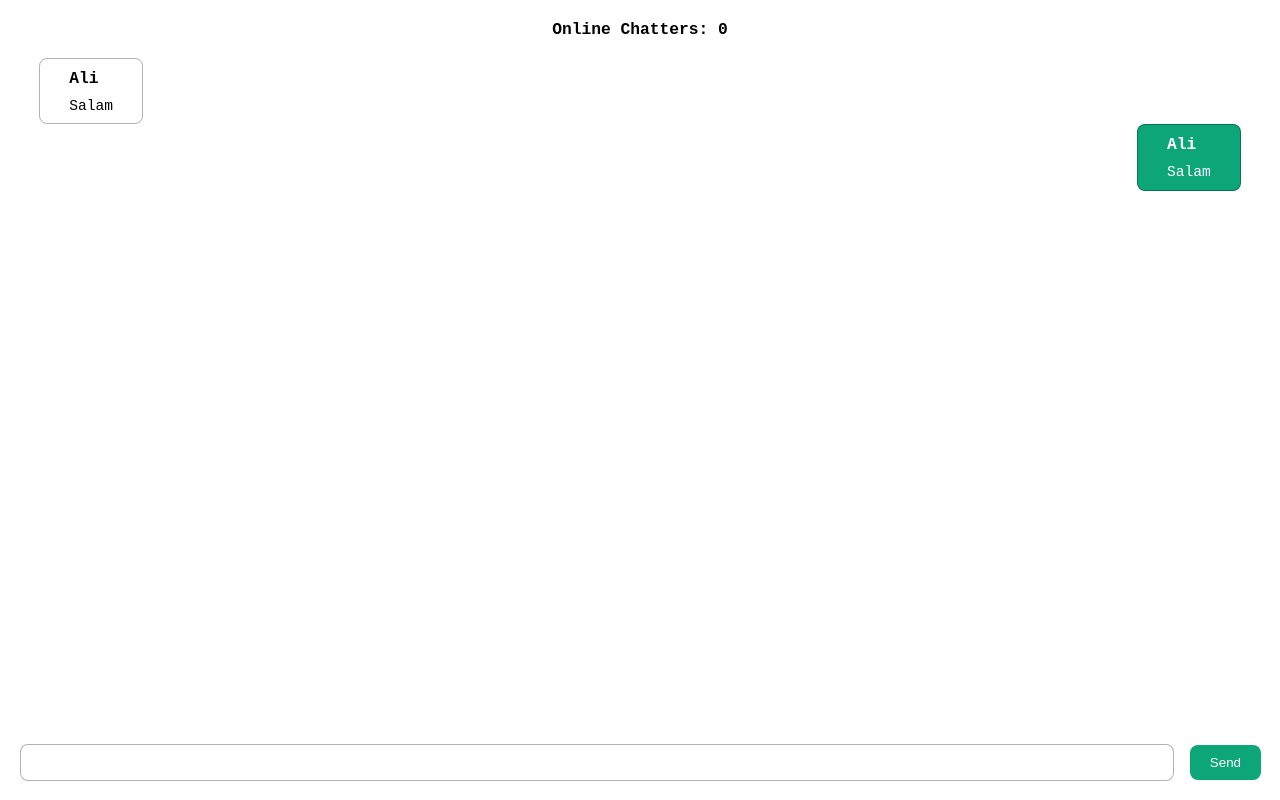
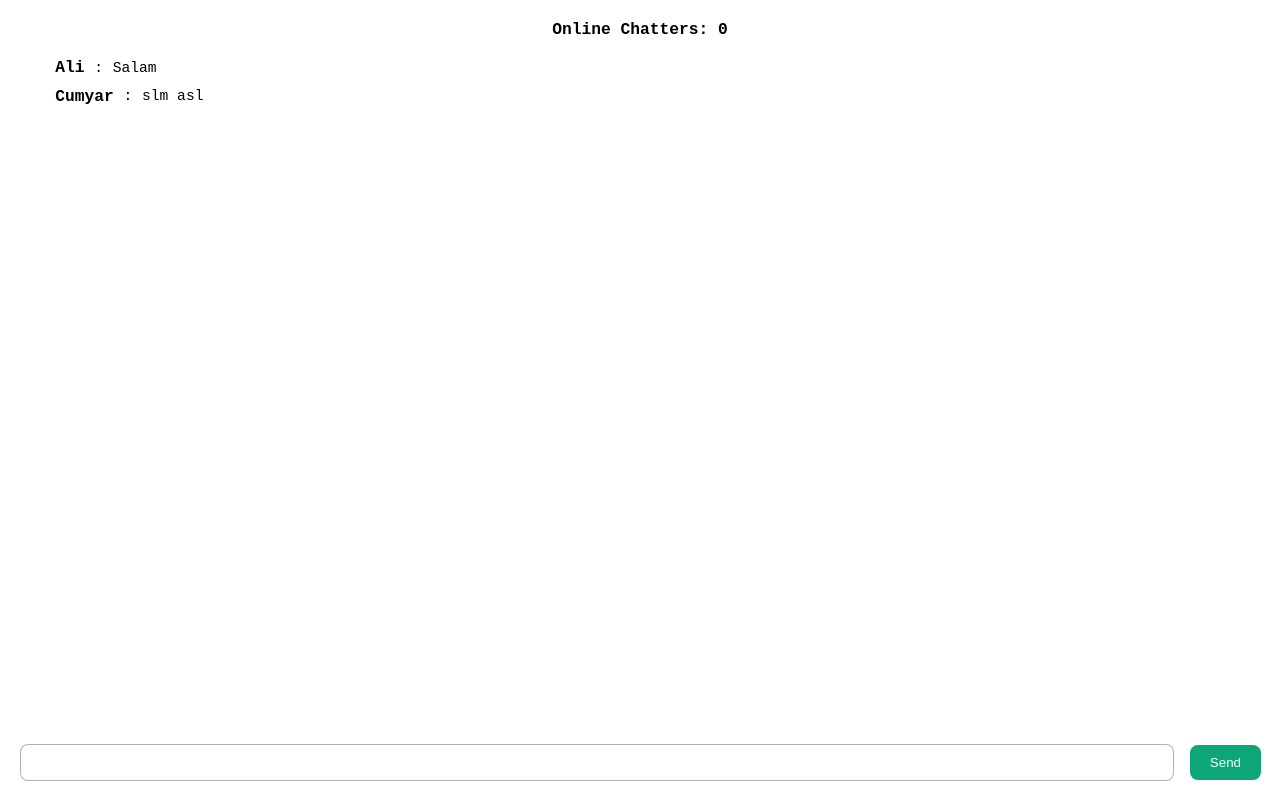
Before and after one commit to Afsharrr/online-chat, a website: page public/index.html in a window 1280 px wide. Drawn offline with nearby package versions, Linux system fonts and the light colour scheme; no server answers.

Commit message:
Changed style

```diff
--- a/public/index.html
+++ b/public/index.html
@@ -17,12 +17,14 @@
       <ul class="chat">
         <li class="message">
           <p class="message-username">Ali</p>
+          :
           <p class="message-text">Salam</p>
         </li>
 
-        <li class="message message-sender">
-          <p class="message-username">Ali</p>
-          <p class="message-text">Salam</p>
+        <li class="message">
+          <p class="message-username">Cumyar</p>
+          :
+          <p class="message-text">slm asl</p>
         </li>
       </ul>
       <form class="chatbox">
--- a/public/style.css
+++ b/public/style.css
@@ -54,24 +54,24 @@ html {
   list-style: none;
   padding: 0 4.8rem;
   display: flex;
+  gap: 1.2rem;
   flex-direction: column;
   align-items: flex-start;
 }
 
 .message {
-  display: inline-block;
-  padding: 1.2rem 3.6rem;
+  display: flex;
   font-size: 1.8rem;
-  border: 1px solid rgba(0, 0, 0, 0.3);
-  flex-direction: column;
+  align-items: center;
   max-width: 50%;
   border-radius: 8px;
+  gap: 1.2rem;
 }
 
-.message-sender {
-  align-self: flex-end;
-  background-color: #0ca678;
-  color: #fff;
+.message-username {
+  padding-left: 2rem;
+  font-size: 2rem;
+  font-weight: bold;
 }
 
 @media (max-width: 600px) {
@@ -79,9 +79,3 @@ html {
     width: 100%;
   }
 }
-
-.message-username {
-  font-size: 2rem;
-  margin-bottom: 1.2rem;
-  font-weight: bold;
-}
```
